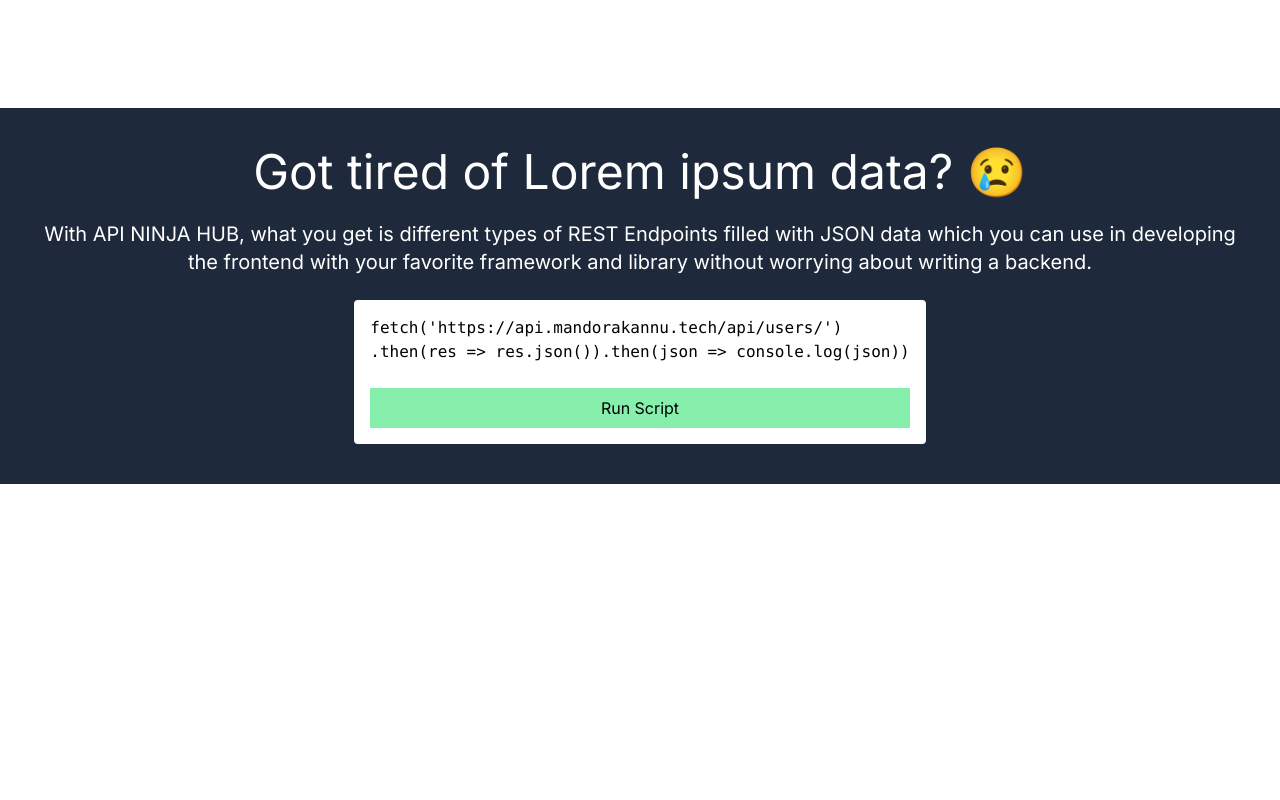
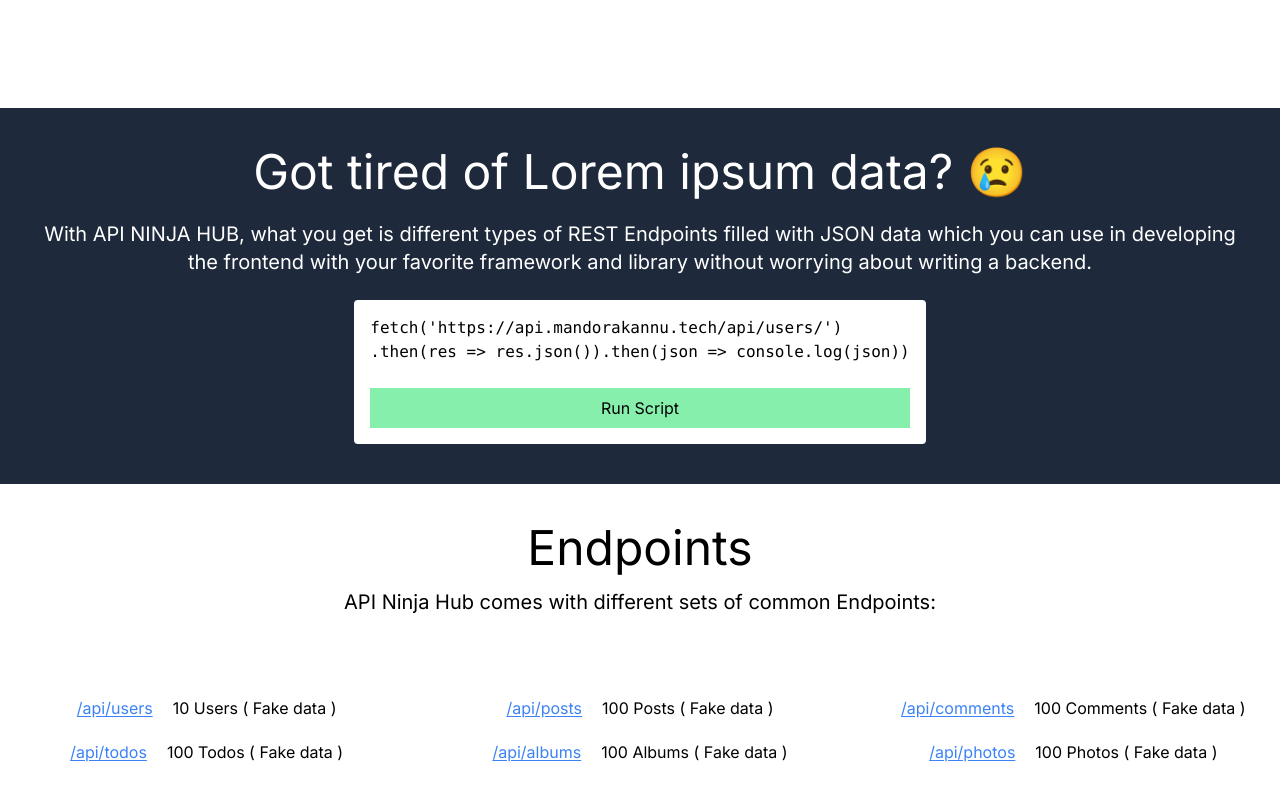
Before and after one commit to mandorakannu/api-ninja-hub-next, a Next.js app: page / in a window 1280 px wide. Shown: the part 666-1466 px from the top of the page. Before the commit the page ends 1150 px from the top, so only its background shows below. Built offline with nearby package versions, Linux system fonts and the light colour scheme; a web font is replaced by a local one.

Commit message:
Create: Endpoints components

```diff
--- a/app/page.tsx
+++ b/app/page.tsx
@@ -1,4 +1,5 @@
 import Codebase from "@/components/Codebase";
+import Endpoints from "@/components/Endpoints";
 
 export default function Home() {
   const usersData = {
@@ -53,6 +54,7 @@
         </p>
         <Codebase />
       </div>
+      <Endpoints />
     </>
   );
 }
--- /dev/null
+++ b/components/Endpoints.tsx
@@ -0,0 +1,33 @@
+import endpoints from "@jsons/endpoints.json";
+import Link from "next/link";
+export default function Endpoints() {
+  return (
+    <>
+      <div className="flex flex-col justify-center items-center gap-4 py-10 text-center">
+        <h3 className="text-3xl sm:text-5xl">Endpoints</h3>
+        <p className="text-xl">
+          API Ninja Hub comes with different sets of common Endpoints:
+        </p>
+      </div>
+      <div className="grid grid-cols-1 sm:grid-cols-2 md:grid-cols-3 gap-5 py-10">
+        {endpoints.map((points) => {
+          return (
+            <div
+              className="flex justify-center items-center gap-5"
+              key={points._id}
+            >
+              <Link
+                className="underline underline-offset-2 text-blue-500"
+                href={points.path}
+                target="_blank"
+              >
+                {points.endpoint}
+              </Link>
+              <span>{points.amount} ( Fake data )</span>
+            </div>
+          );
+        })}
+      </div>
+    </>
+  );
+}
--- /dev/null
+++ b/libs/jsons/endpoints.json
@@ -0,0 +1,38 @@
+[
+  {
+    "_id": 1,
+    "endpoint": "/api/users",
+    "amount": "10 Users",
+    "path": "https://www.api.mandorakannu.tech/api/users"
+  },
+  {
+    "_id": 2,
+    "endpoint": "/api/posts",
+    "amount": "100 Posts",
+    "path": "https://www.api.mandorakannu.tech/api/posts"
+  },
+  {
+    "_id": 3,
+    "endpoint": "/api/comments",
+    "amount": "100 Comments",
+    "path": "https://www.api.mandorakannu.tech/api/comments"
+  },
+  {
+    "_id": 4,
+    "endpoint": "/api/todos",
+    "amount": "100 Todos",
+    "path": "https://www.api.mandorakannu.tech/api/todos"
+  },
+  {
+    "_id": 5,
+    "endpoint": "/api/albums",
+    "amount": "100 Albums",
+    "path": "https://www.api.mandorakannu.tech/api/albums"
+  },
+  {
+    "_id": 6,
+    "endpoint": "/api/photos",
+    "amount": "100 Photos",
+    "path": "https://www.api.mandorakannu.tech/api/photos"
+  }
+]
```
